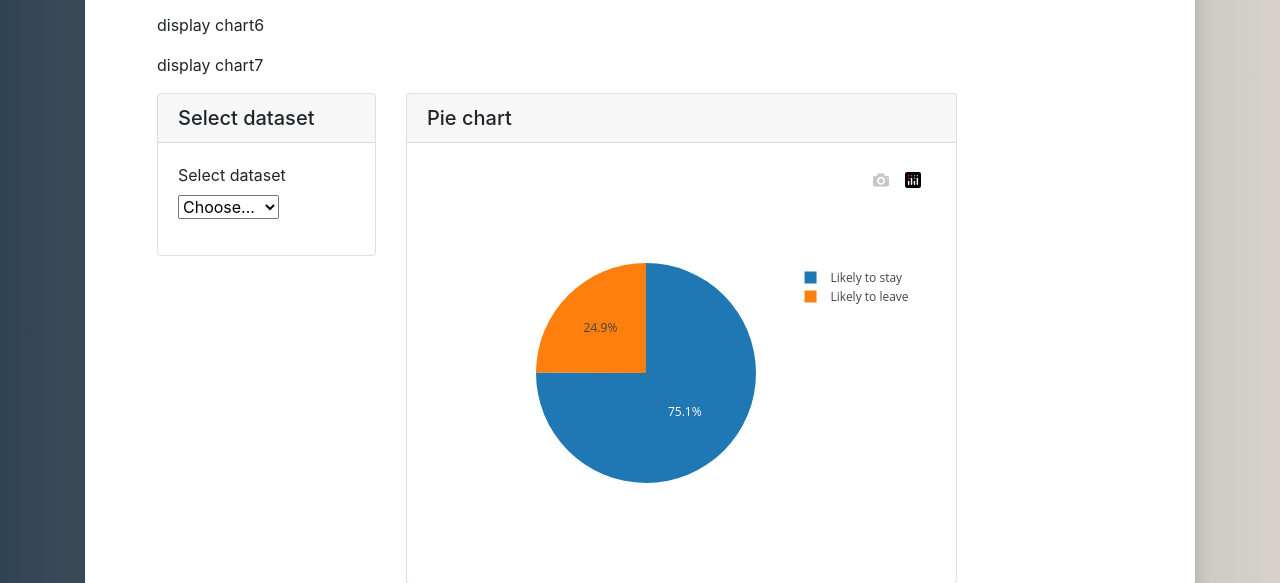
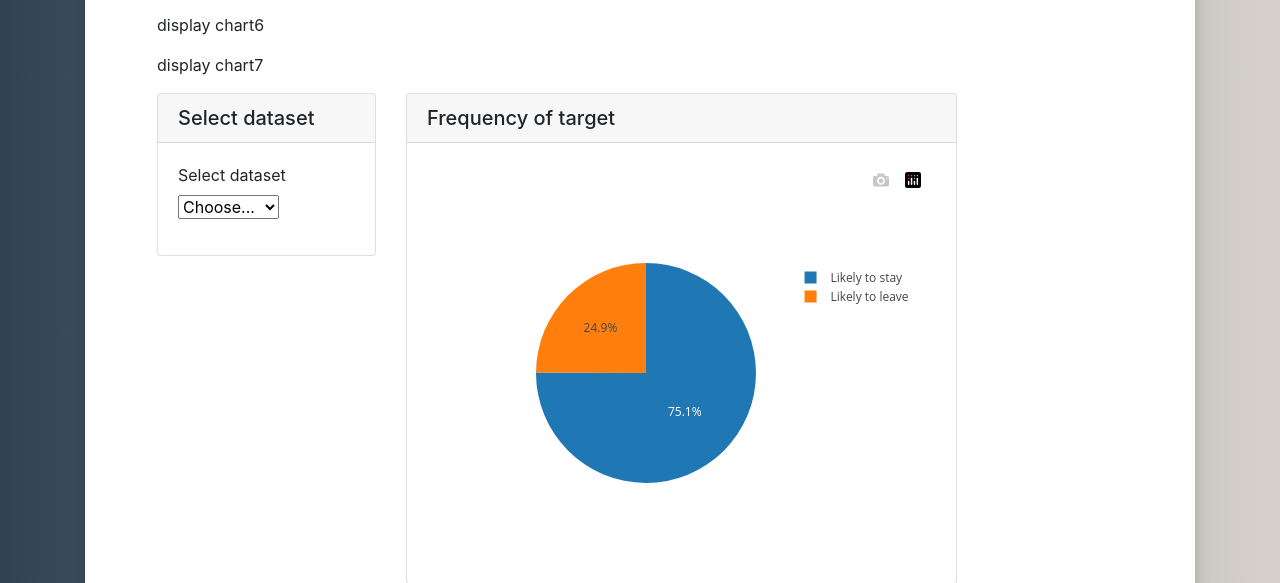
Before and after one commit to mermaidzhang/Job-Change-of-Data-Scientists, a Flask app: template templates/index.html in a window 1280 px wide, after a click on "FEATURE ANALYSIS". Shown: the part 434-1017 px from the top of the page. Run offline with Flask 2, Linux system fonts and the light colour scheme; the template is opened without the code that fills it, so the values that code supplies are empty; some libraries are stand-ins or nearby versions.

Commit message:
Updating Readme file

```diff
--- a/templates/index.html
+++ b/templates/index.html
@@ -205,7 +205,7 @@
               </div>
               <div class="col-7">
                 <div class="card">
-                  <h5 class="card-header">Pie chart</h5>
+                  <h5 class="card-header">Frequency of target</h5>
                   <div class="card-body">
 
 
```
Also changed, not shown: README.md, Resources/Dashboard3.png (added).
